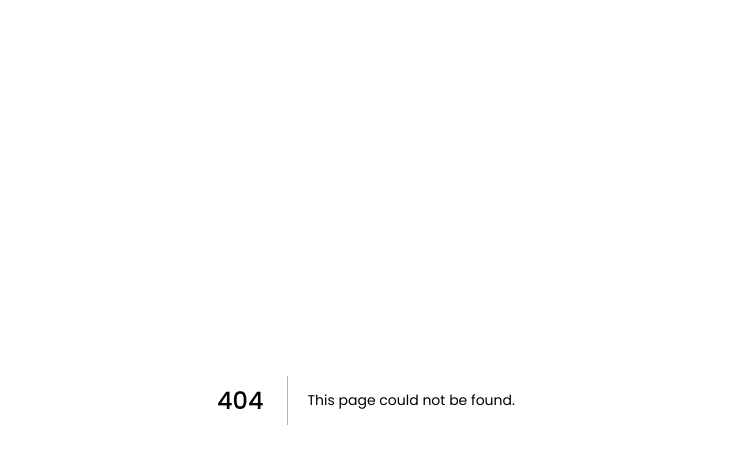
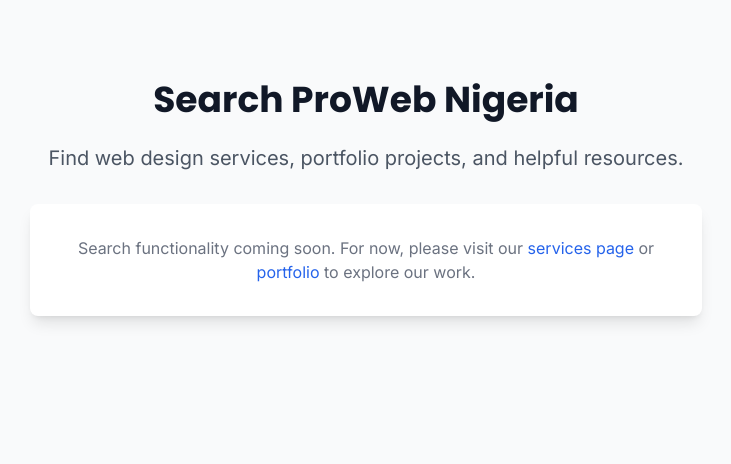
Before and after one commit to Theadekanmi/prowebnigeria, a Next.js app: page /search in a window 1280 px wide. Before the commit this address had no page. Shown: the top 464 px of the page, without its empty margins (274-1005 px from the left). Built offline with nearby package versions, Linux system fonts and the light colour scheme.

Commit message:
Fix: Use minimal next.config.js and recreate search page
- Use completely minimal next.config.js to avoid micromatch stack overflow
- Recreate app/search/page.js that was accidentally deleted
- Remove problematic scripts and typings directories
- This should resolve Vercel build failures

```diff
--- /dev/null
+++ b/app/search/page.js
@@ -0,0 +1,35 @@
+export const metadata = {
+  title: 'Search - ProWeb Nigeria',
+  description: 'Search for web design services, portfolio projects, and resources on ProWeb Nigeria.',
+  canonical: 'https://prowebnigeria.ng/search',
+}
+
+export default function SearchPage() {
+  return (
+    <div className="min-h-screen bg-gray-50 py-20">
+      <div className="container mx-auto px-4">
+        <div className="max-w-2xl mx-auto text-center">
+          <h1 className="text-4xl font-bold text-gray-900 mb-6">
+            Search ProWeb Nigeria
+          </h1>
+          <p className="text-xl text-gray-600 mb-8">
+            Find web design services, portfolio projects, and helpful resources.
+          </p>
+          <div className="bg-white rounded-lg shadow-lg p-8">
+            <p className="text-gray-500">
+              Search functionality coming soon. For now, please visit our{' '}
+              <a href="/services" className="text-blue-600 hover:underline">
+                services page
+              </a>{' '}
+              or{' '}
+              <a href="/portfolio" className="text-blue-600 hover:underline">
+                portfolio
+              </a>{' '}
+              to explore our work.
+            </p>
+          </div>
+        </div>
+      </div>
+    </div>
+  )
+}
--- a/next.config.js
+++ b/next.config.js
@@ -1,16 +1,6 @@
 /** @type {import('next').NextConfig} */
 const nextConfig = {
-  // Optimize images
-  images: {
-    domains: ['localhost', 'prowebnigeria.ng'],
-    formats: ['image/webp', 'image/avif'],
-  },
-
-  // Enable compression
-  compress: true,
-
-  // Optimize bundles
-  swcMinify: true,
+  // Basic configuration only
 }
 
 module.exports = nextConfig
```
